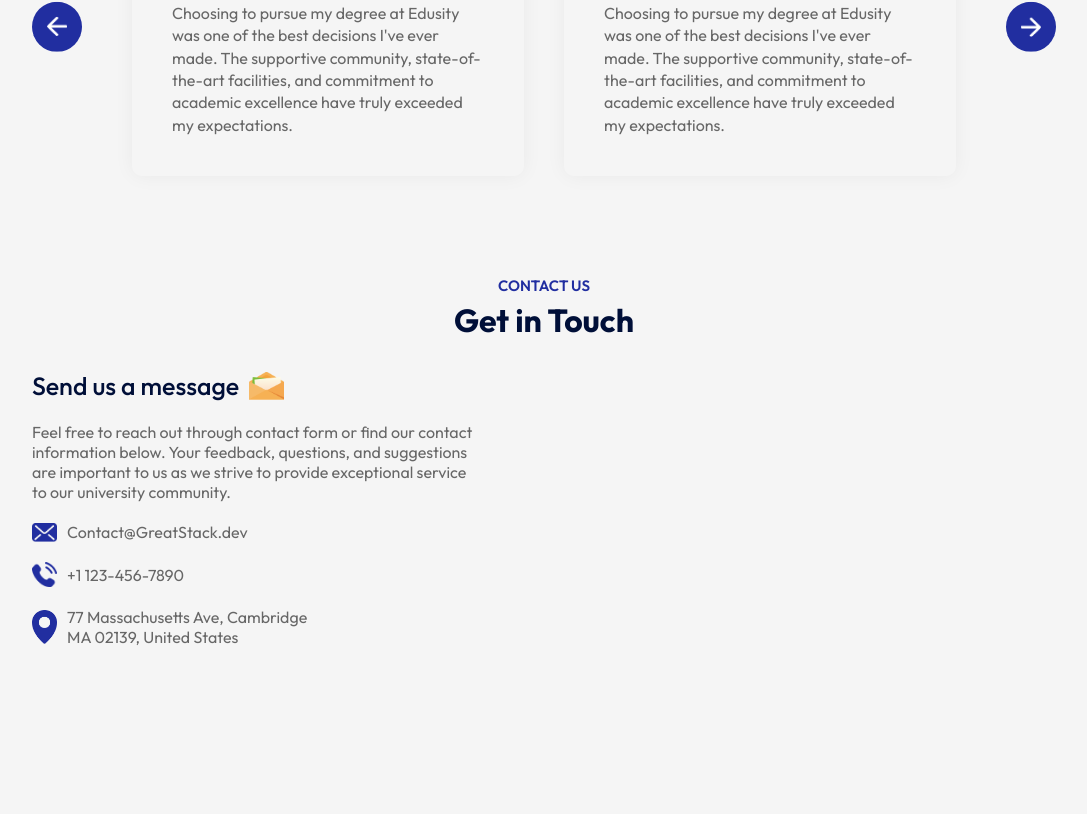
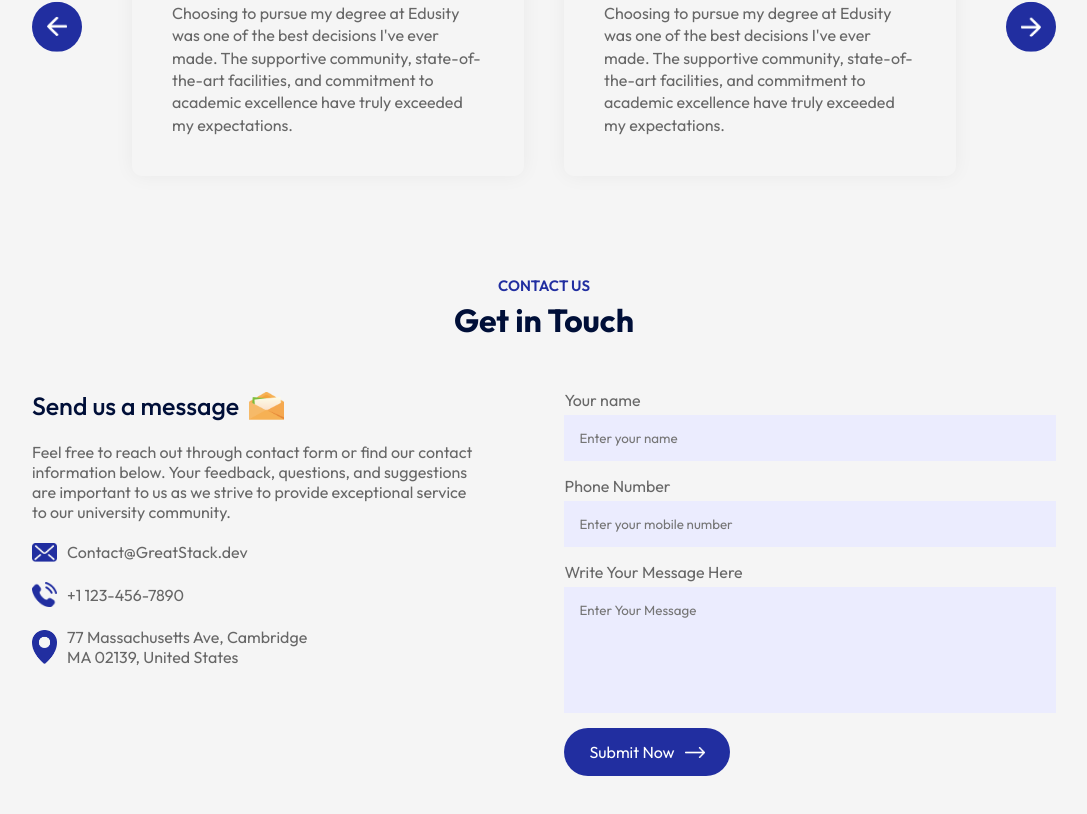
Before and after one commit to Pankajakshan-Vineeth/Edusity-Res-LP, a React (Vite) app: page / in a window 1280 px wide. Shown: the part 2760-3574 px from the top of the page, without its empty margins (96-1183 px from the left). Before the commit the page ends 3427 px from the top, so only its background shows below. Built offline with nearby package versions, Linux system fonts and the light colour scheme.

Commit message:
contact section completed

```diff
--- a/src/Components/Contact/Contact.css
+++ b/src/Components/Contact/Contact.css
@@ -1,5 +1,9 @@
 .contact{
-
+    display: flex;
+    justify-content: space-between;
+    flex-wrap: wrap;
+    gap: 40px;
+    margin: 50px 0;
 }
 
 .contact-col {
@@ -34,3 +38,21 @@
     width: 25px;
     margin-right: 10px;
   }
+
+  .contact form input,
+  .contact form textarea {
+    display: block;
+    width: 100%;
+    background: #EBECFE;
+    padding: 15px;
+    border: 0;
+    outline: 0;
+    margin-bottom: 15px;
+    margin-top: 5px;
+    resize: none;
+  }
+
+  .contact-col span{
+    margin: 20px 0;
+    display: block;
+  }
--- a/src/Components/Contact/Contact.jsx
+++ b/src/Components/Contact/Contact.jsx
@@ -1,15 +1,47 @@
 import React from "react";
 import "./Contact.css";
-import msg_icon from '../../assets/msg-icon.png'
-import mail_icon from '../../assets/mail-icon.png'
-import phone_icon from '../../assets/phone-icon.png'
-import location_icon from '../../assets/location-icon.png'
+import msg_icon from "../../assets/msg-icon.png";
+import mail_icon from "../../assets/mail-icon.png";
+import phone_icon from "../../assets/phone-icon.png";
+import location_icon from "../../assets/location-icon.png";
+import white_arrow from '../../assets/white-arrow.png'
+
+
 
 const Contact = () => {
+
+    const [result, setResult] = React.useState("");
+
+
+    const onSubmit = async (event) => {
+        event.preventDefault();
+        setResult("Sending....");
+        const formData = new FormData(event.target);
+
+        formData.append("access_key", "30117c7c-fa97-483b-a08c-ec904000ca70");
+
+        const response = await fetch("https://api.web3forms.com/submit", {
+          method: "POST",
+          body: formData
+        });
+
+        const data = await response.json();
+
+        if (data.success) {
+          setResult("Form Submitted Successfully");
+          event.target.reset();
+        } else {
+          console.log("Error", data);
+          setResult(data.message);
+        }
+      };
+
   return (
-    <div className="Contact">
+    <div className="contact">
       <div className="contact-col">
-        <h3>Send us a message <img src={msg_icon} alt="" /></h3>
+        <h3>
+          Send us a message <img src={msg_icon} alt="" />
+        </h3>
         <p>
           Feel free to reach out through contact form or find our contact
           information below. Your feedback, questions, and suggestions are
@@ -17,14 +49,45 @@ const Contact = () => {
           university community.
         </p>
         <ul>
-          <li><img src = {mail_icon} alt="" />Contact@GreatStack.dev</li>
-          <li><img src={phone_icon} alt="" />+1 123-456-7890</li>
-          <li><img src= {location_icon} alt="" />77 Massachusetts Ave, Cambridge
+          <li>
+            <img src={mail_icon} alt="" />
+            Contact@GreatStack.dev
+          </li>
+          <li>
+            <img src={phone_icon} alt="" />
+            +1 123-456-7890
+          </li>
+          <li>
+            <img src={location_icon} alt="" />
+            77 Massachusetts Ave, Cambridge
             <br />
-            MA 02139, United States</li>
+            MA 02139, United States
+          </li>
         </ul>
       </div>
-      <div className="contact-col"></div>
+      <div className="contact-col">
+        <form onSubmit = {onSubmit}>
+          <label>Your name</label>
+          <input
+            type="text"
+            name="name"
+            placeholder="Enter your name"
+            required
+          />
+
+          <label>Phone Number</label>
+          <input
+            type="tel"
+            name="phone"
+            placeholder="Enter your mobile number"
+            required
+          />
+          <label>Write Your Message Here</label>
+          <textarea name="message" rows = '6' placeholder="Enter Your Message" required></textarea>
+          <button type = 'submit' className="btn dark-btn">Submit Now <img src={white_arrow} alt="" /></button>
+        </form>
+        <span>{result}</span>
+      </div>
     </div>
   );
 };
```
